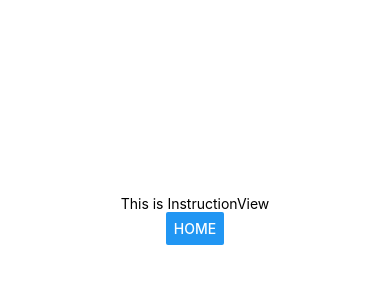
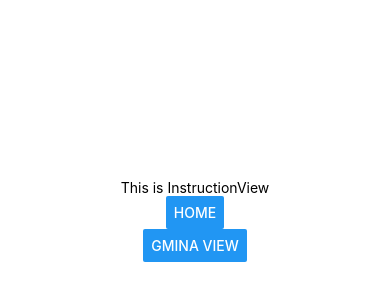
Before and after one commit to organizatorzy/mobile, a React Native app: screen /INSTRUCTIONS_VIEW in a window 390 px wide. Shown: the part 202-502 px from the top of the page. Built offline with nearby package versions, Linux system fonts and the light colour scheme.

Commit message:
basic gminaview

```diff
--- a/App.tsx
+++ b/App.tsx
@@ -1,11 +1,12 @@
 import * as React from 'react';
 import { NavigationContainer } from '@react-navigation/native';
 import { Stack } from './src/config/navigation'
-import { HOME_VIEW, INSTRUCTIONS_VIEW, SCANNING_VIEW } from './src/config/paths'
+import { HOME_VIEW, INSTRUCTIONS_VIEW, SCANNING_VIEW,GMINA_VIEW } from './src/config/paths'
 
 import { HomeView } from './src/views/HomeView';
 import { InstructionView } from './src/views/InstrunctionView';
 import { ScanningView } from './src/views/ScanningView';
+import { GminaView } from './src/views/GminaView';
 
 export default function App() {
 
@@ -15,6 +16,7 @@ export default function App() {
         <Stack.Screen name={HOME_VIEW} component={HomeView} options={{ headerShown: false }}/>
         <Stack.Screen name={INSTRUCTIONS_VIEW} component={InstructionView} options={{ headerShown: false }} />
         <Stack.Screen name={SCANNING_VIEW} component={ScanningView} options={{ headerShown: false }} />
+        <Stack.Screen name={GMINA_VIEW} component={GminaView} options={{ headerShown: false }} />
       </Stack.Navigator>
     </NavigationContainer>
   );
--- a/package.json
+++ b/package.json
@@ -17,6 +17,7 @@
     "react": "18.1.0",
     "react-dom": "18.1.0",
     "react-native": "0.70.5",
+    "react-native-dropdown-select-list": "^2.0.2",
     "react-native-safe-area-context": "^4.4.1",
     "react-native-screens": "~3.18.0",
     "react-native-web": "~0.18.9"
--- a/src/config/navigation.ts
+++ b/src/config/navigation.ts
@@ -1,10 +1,11 @@
 import { createNativeStackNavigator, NativeStackScreenProps } from '@react-navigation/native-stack';
-import {HOME_VIEW, INSTRUCTIONS_VIEW , DISTRICT_VIEW , SCANNING_VIEW, WEIGHT_VIEW, CONGRATS_VIEW, FAIL_VIEW } from './paths'
+import {HOME_VIEW, INSTRUCTIONS_VIEW , DISTRICT_VIEW , SCANNING_VIEW, WEIGHT_VIEW, CONGRATS_VIEW, FAIL_VIEW,GMINA_VIEW } from './paths'
 
 export const Stack = createNativeStackNavigator();
 
 export type RootStackParamList = {
     [HOME_VIEW]: undefined;
+    [GMINA_VIEW]:undefined;
     [INSTRUCTIONS_VIEW]: undefined;
     [DISTRICT_VIEW]: undefined;
     [SCANNING_VIEW]: undefined;
--- a/src/config/paths.ts
+++ b/src/config/paths.ts
@@ -5,3 +5,4 @@ export const SCANNING_VIEW = 'SCANNING_VIEW'
 export const WEIGHT_VIEW = 'WEIGHT_VIEW'
 export const CONGRATS_VIEW = 'CONGRATS_VIEW'
 export const FAIL_VIEW = 'CONGRATS_VIEW'
+export const GMINA_VIEW = 'GMINA_VIEW'
--- /dev/null
+++ b/src/views/GminaView.tsx
@@ -0,0 +1,55 @@
+import React from "react";
+import { Button, View, Text, StyleSheet, ImageBackground } from "react-native";
+import { SelectList } from "react-native-dropdown-select-list";
+import { useEffect } from "react";
+
+export const GminaView = () => {
+    const [selected, setSelected] = React.useState("");
+
+    const [regions,setRegions] = React.useState([  { key: "1", value: "Bartek", disabled: false }]);
+
+    const [gminy,setGminy] = React.useState([{ key: "1", value: "Gej", disabled: false }]);
+
+  useEffect(()=>{
+    //toDo api calll
+  },[]);
+
+
+  const data = [
+    { key: "1", value: "Mobiles", disabled: true },
+    { key: "2", value: "Appliances" },
+    { key: "3", value: "Cameras" },
+    { key: "4", value: "Computers", disabled: true },
+    { key: "5", value: "Vegetables" },
+    { key: "6", value: "Diary Products" },
+    { key: "7", value: "Drinks" },
+  ];
+
+  return (
+    <View style={styles.container}>
+        <div>
+        <SelectList
+        setSelected={(val: any) => setSelected(val)}
+        data={regions}
+        save="value"
+      />
+
+        <SelectList
+        setSelected={(val: any) => setSelected(val)}
+        data={gminy}
+        save="value"
+      />
+      </div>
+    </View>
+  );
+
+};
+const styles = StyleSheet.create({
+    container: {
+      flex: 1,
+      backgroundColor: "#fff",
+      alignItems: "center",
+      justifyContent: "center",
+      minWidth:"50%",
+    },
+  });
--- a/src/views/InstrunctionView.tsx
+++ b/src/views/InstrunctionView.tsx
@@ -1,7 +1,7 @@
 import React from 'react'
 import { StyleSheet, Text, View, Button } from 'react-native';
 import { RouterProps } from '../config/navigation'
-import { HOME_VIEW } from '../config/paths'
+import { HOME_VIEW,GMINA_VIEW } from '../config/paths'
 
 export const InstructionView = ({ navigation }: RouterProps) => {
   return (
@@ -10,6 +10,10 @@ export const InstructionView = ({ navigation }: RouterProps) => {
       <Button
         title="Home"
         onPress={() => navigation.navigate(HOME_VIEW)}
+      />
+      <Button
+        title="Gmina View"
+        onPress={() => navigation.navigate(GMINA_VIEW)}
       />
     </View>
   );
```
Also changed, not shown: 1 other file (tests, documents, lock files or other folders).
